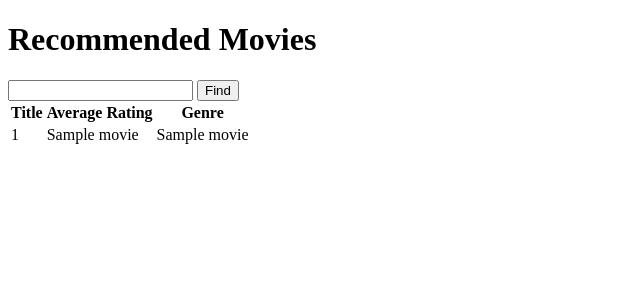
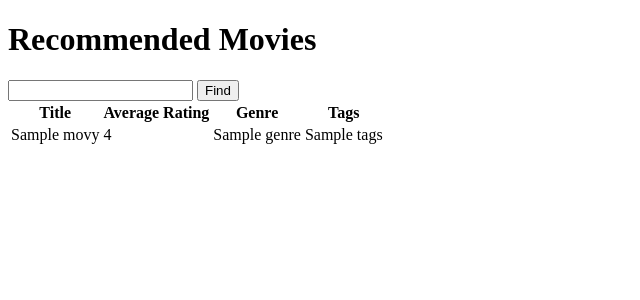
Before and after one commit to poonlucas/CS564, a Flask app: template templates/recommendmovie.html in a window 1280 px wide. Shown: the top 300 px of the page, without its empty margins (0-640 px from the left). Run offline with Flask 3, Linux system fonts and the light colour scheme; the template is opened without the code that fills it: most values are stand-ins (such as "Sample title", 1, 10 or a date in 2020); parts of the project's set-up code (start-up, migrations or seed data) failed here and were passed over.

Commit message:
recommended movies include tags

```diff
--- a/app.py
+++ b/app.py
@@ -2,6 +2,7 @@ from flask import Flask, render_template
 from flask_nav import Nav
 from flask_nav.elements import *
 from sqlalchemy import create_engine, text
+from collections import OrderedDict
 
 
 def create_app():
@@ -35,25 +36,40 @@ def create_app():
     def get_movie_recommendation():
         genre = request.args.get('genre')
         sql = f'''
-        SELECT avg_ratings.title, avg_ratings.average_rating, g.genre_name
-        FROM genre g
-        JOIN has_genre hg ON g.genre_id = hg.genre_id
-        JOIN (
-            SELECT m.movie_id, m.title, AVG(r.rating) AS average_rating
-            FROM movies m
-            JOIN ratings r ON m.movie_id = r.movie_id
-            GROUP BY m.movie_id, m.title
-        ) as avg_ratings ON hg.movie_id = avg_ratings.movie_id
-        WHERE g.genre_name = '{genre}'
-        ORDER BY average_rating DESC
-        LIMIT 10;
+        SELECT top_movies.title, top_movies.average_rating, top_movies.genre_name, t.tag_name
+        FROM (
+            SELECT hg.movie_id, avg_ratings.title, avg_ratings.average_rating, g.genre_name
+            FROM genre g
+            JOIN has_genre hg ON g.genre_id = hg.genre_id
+            JOIN (
+                SELECT m.movie_id, m.title, AVG(r.rating) AS average_rating
+                FROM movies m
+                JOIN ratings r ON m.movie_id = r.movie_id
+                GROUP BY m.movie_id, m.title
+            ) as avg_ratings ON hg.movie_id = avg_ratings.movie_id
+            WHERE g.genre_name = '{genre}'
+            ORDER BY average_rating DESC
+            LIMIT 10
+        ) AS top_movies
+        LEFT JOIN user_tags ut ON top_movies.movie_id = ut.movie_id
+        LEFT JOIN tags t ON ut.tag_id = t.tag_id
+        ORDER BY top_movies.average_rating DESC;
         '''
+        movie_dict = OrderedDict()
         with engine.connect() as conn:
             result = conn.execute(text(sql))
-            print(result)
-            movies = result
+            for row in result:
+                if row[0] not in movie_dict:
+                    movie_dict[row[0]] = (row[1], row[2], [row[3]])
+                else:
+                    _, _, tags = movie_dict[row[0]]
+                    tags.append(row[3])
 
-        return render_template('recommendmovie.html', movies=movies)
+        movies = []
+        for title, (average_rating, genre, tags) in movie_dict.items():
+            movies.append((title, average_rating, genre, ', '.join(str(tag) for tag in tags)))
+
+        return render_template('recommendmovie.html', movies = movies)
 
     return app
 
--- a/templates/recommendmovie.html
+++ b/templates/recommendmovie.html
@@ -18,14 +18,16 @@
                 <th>Title</th>
                 <th>Average Rating</th>
                 <th>Genre</th>
+                <th>Tags</th>
             </tr>
         </thead>
         <tbody>
-            {% for movie in movies %}
+            {% for title, average_rating, genre, tags in movies %}
             <tr>
-                <td>{{ movie[0] }}</td>
-                <td>{{ movie[1] }}</td>
-                <td>{{ movie[2] }}</td>
+                <td>{{ title }}</td>
+                <td>{{ average_rating }}</td>
+                <td>{{ genre }}</td>
+                <td>{{ tags }}</td>
             </tr>
             {% endfor %}
         </tbody>
```
Also changed, not shown: manage.py (deleted, +0 -22 lines).
